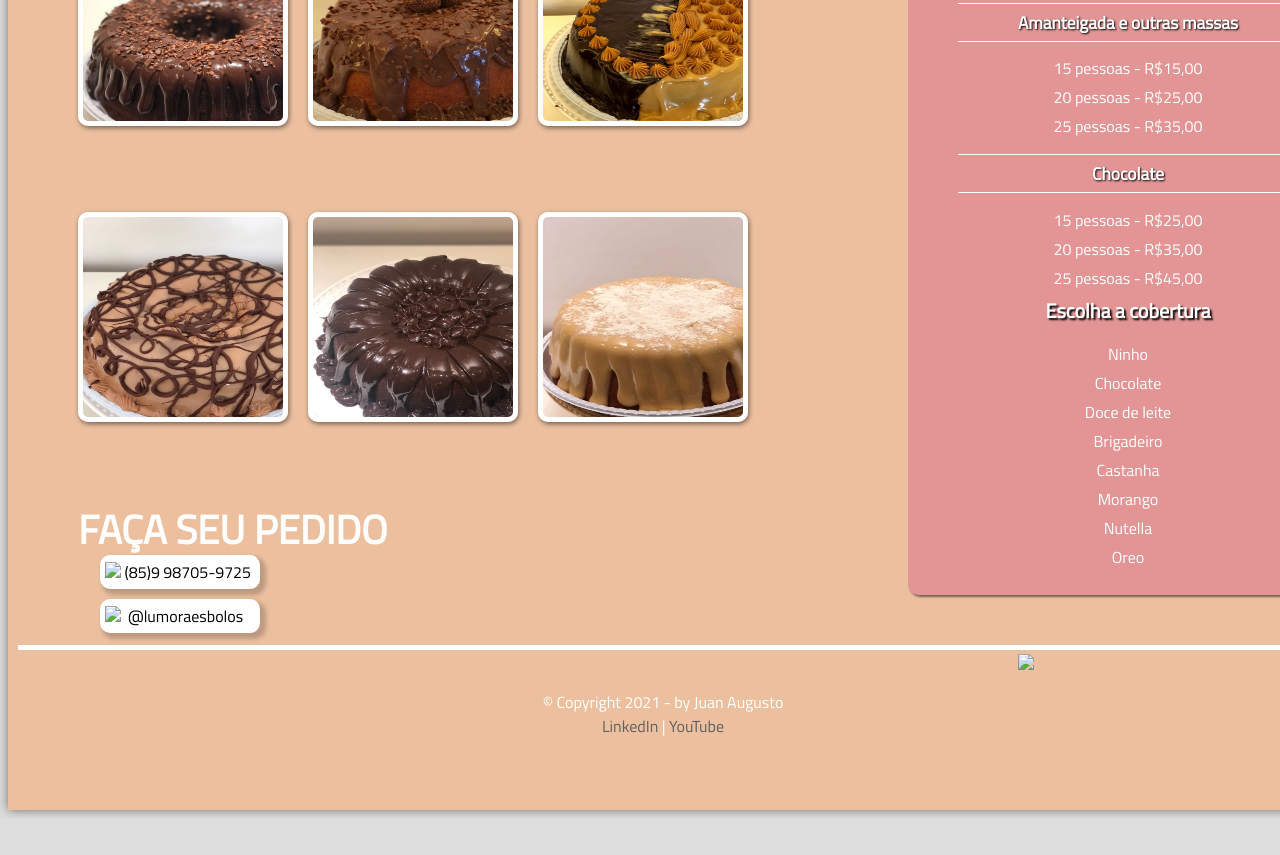
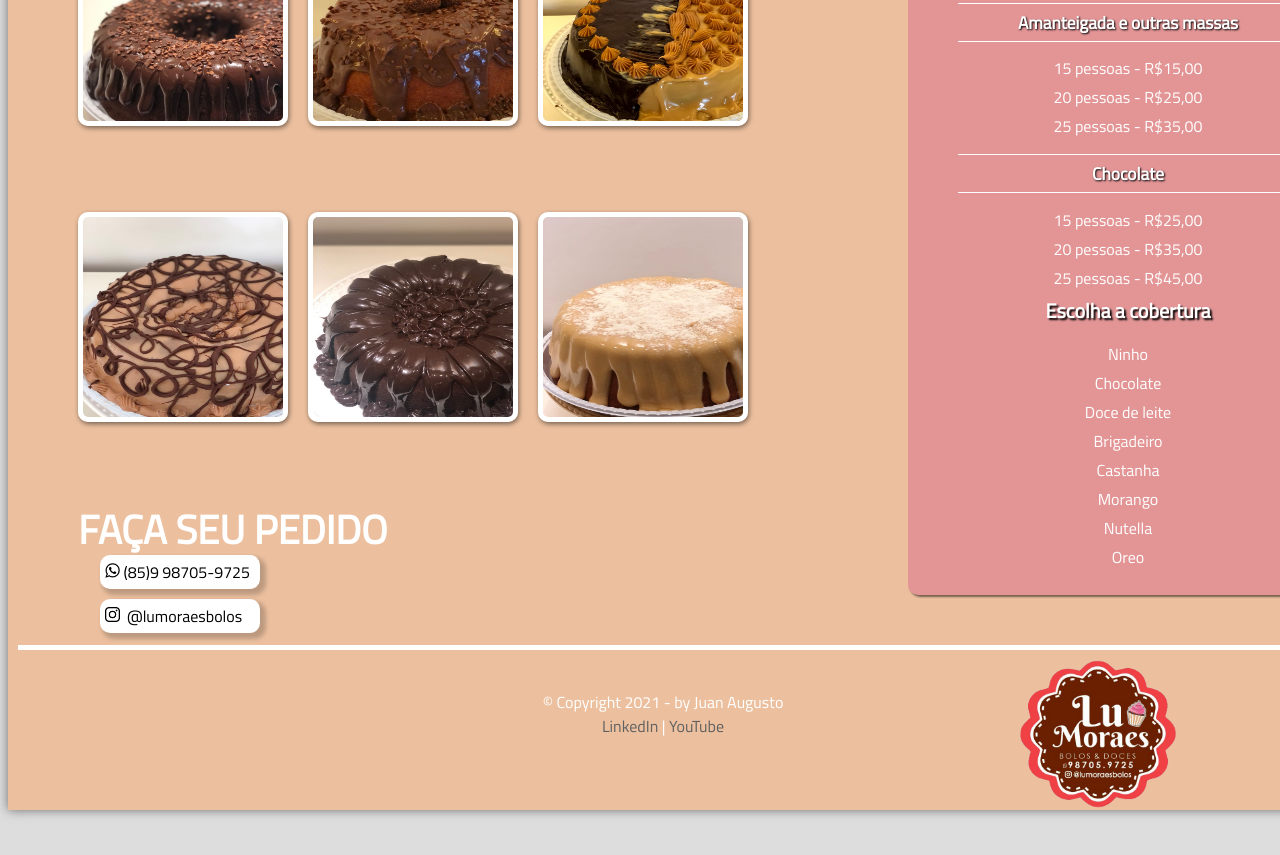
Before and after one commit to Juan-Augusto/LuMoraes, a plain HTML site: page index.html in a window 1280 px wide. Shown: the part 791-1646 px from the top of the page. Before the commit the page ends 1609 px from the top, so only its background shows below. Drawn offline with Linux system fonts and the light colour scheme; files whose address does not match are found by name.

Commit message:
Add files via upload

```diff
--- a/index.html
+++ b/index.html
@@ -8,7 +8,7 @@
 <div id="interface">
 
 	<header id="cabecalho">
-	<img id="icone" src="Imagens_projeto_LuMoraes/nome.png"/>
+	<img id="icone" src="nome.png"/>
 	<nav id="menu">
 		<h1>Menu Principal</h1>
 		<ul type="1">
@@ -16,8 +16,8 @@
 			<li><a href="loja.html">Loja</a></li>
 			<li><a href="facaseupedido.html">FAÇA SEU PEDIDO</a></li>
 			<li><a href="contato.html">Contato</a></li>
-			<li><a  href="https://api.whatsapp.com/send/?phone=5585999133873&text&app_absent=0" target="blank"><img id="wpp" src="Imagens_projeto_LuMoraes/wpp.png"/></a></li>
-			<li> <a href="https://www.instagram.com/lumoraesbolos/?igshid=2c7udnwytxq2" target="blank"><img id="wpp" src="Imagens_projeto_LuMoraes/ig.png"/></a></li>
+			<li><a  href="https://api.whatsapp.com/send/?phone=5585999133873&text&app_absent=0" target="blank"><img id="wpp" src="wpp.png"/></a></li>
+			<li> <a href="https://www.instagram.com/lumoraesbolos/?igshid=2c7udnwytxq2" target="blank"><img id="wpp" src="ig.png"/></a></li>
 		</ul>
 	</nav>
 	<h1 id="titulopad">O GOSTINHO CASEIRO</h1>
@@ -82,8 +82,8 @@
 	</ul>
 	<nav id="menu2">
 		<ul id="menu2">
-			<li><a  href="https://api.whatsapp.com/send?phone=5588996784010" target="blank"><img id="wpp" src="Imagens_projeto_LuMoraes/wpp.png"/></a><a href="https://api.whatsapp.com/send?phone=5588996784010"> (85)9 98705-9725</a></li>
-			<li><a href="https://instagram.com/lumoraesbolos?igshid=2c7udnwytxq2" target="blank"><img id="wpp" src="Imagens_projeto_LuMoraes/ig.png"/></a><a href="https://instagram.com/lumoraesbolos?igshid=2c7udnwytxq2">&nbsp @lumoraesbolos</a></li>
+			<li><a  href="https://api.whatsapp.com/send?phone=5588996784010" target="blank"><img id="wpp" src="wpp.png"/></a><a href="https://api.whatsapp.com/send?phone=5588996784010"> (85)9 98705-9725</a></li>
+			<li><a href="https://instagram.com/lumoraesbolos?igshid=2c7udnwytxq2" target="blank"><img id="wpp" src="ig.png"/></a><a href="https://instagram.com/lumoraesbolos?igshid=2c7udnwytxq2">&nbsp @lumoraesbolos</a></li>
 		</ul>
 	</nav>
 	<h3 id="prod">FAÇA SEU PEDIDO</h3>
@@ -92,7 +92,7 @@
 		<br>&copy; Copyright 2021 - by Juan Augusto <br>
 		<a href="https://www.linkedin.com/in/juan-soares-881877177/" target="blank">LinkedIn</a> |
 		<a href="https://www.youtube.com/channel/UCO_mBpadEe467FAJjNQWD1g" target="blank">YouTube</a></p>
-		<img id="roda" src="Imagens_projeto_LuMoraes/logo2.png"/>
+		<img id="roda" src="logo2.png"/>
 	</footer>
 </div>
 </body>
```
